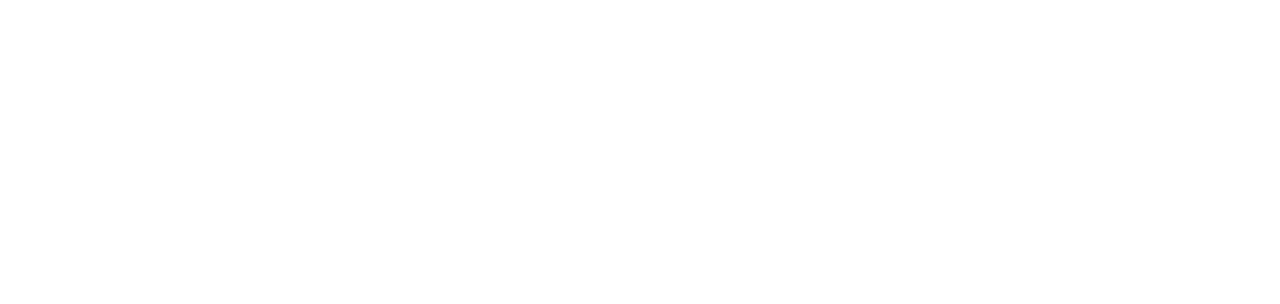
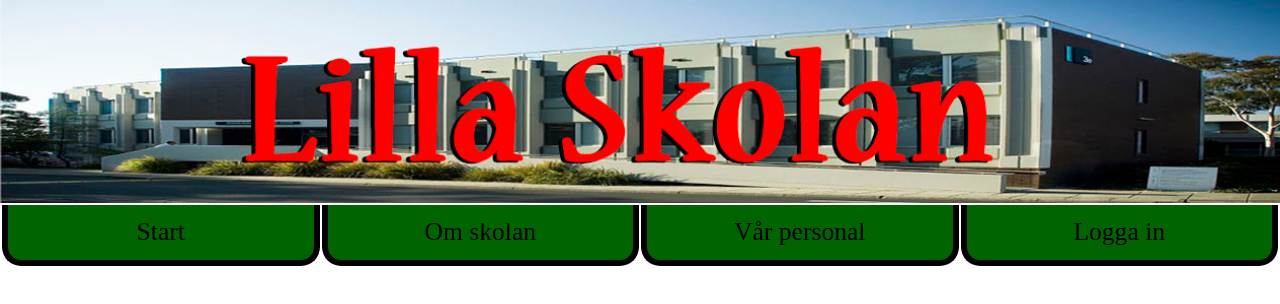
Before and after one commit to itgsod-patrik-roos/Project_Grundskola, a plain HTML site: page subpages/Logga_in.html in a window 1280 px wide. Drawn offline with Linux system fonts and the light colour scheme.

Commit message:
continued working on the header

```diff
--- a/css/style1.css
+++ b/css/style1.css
@@ -30,7 +30,7 @@
     text-align: center;
     padding: 1vw;
     outline: 0px;
-    background-color: darkgray;
+    background-color: darkgreen;
     border-right-style: solid ;
     border-bottom-style: solid;
     border-left-style: solid;
@@ -48,6 +48,22 @@
 .header_img img { display: block; }
 .header_navbar div { display: block; }
 
+a{
+    text-decoration: none;
+}
+
+a:link{
+    color: black;
+}
+
+a:visited{
+    color: black;
+}
+
+a:hover {
+    color: darkgray;
+}
+
 html, body, body div, span, object, iframe, h1, h2, h3, h4, h5, h6, p, blockquote, pre, abbr, address, cite, code, del, dfn, em, img, ins, kbd, q, samp, small, strong, sub, sup, var, b, i, dl, dt, dd, ol, ul, li, fieldset, form, label, legend, table, caption, tbody, tfoot, thead, tr, th, td, article, aside, figure, footer, header, hgroup, menu, nav, section, time, mark, audio, video {
     margin: 0;
     padding: 0;
--- a/subpages/Logga_in.html
+++ b/subpages/Logga_in.html
@@ -1,16 +1,32 @@
 <!DOCTYPE html>
 <html>
 <head lang="en">
+    <link rel="stylesheet" type="text/css" href="../css/style1.css">
     <meta charset="UTF-8">
     <title>Namn - Logga in</title>
 </head>
 <body>
     <div class="header">
         <div class="header_img">
-
+            <img src="../img/school_edited2.jpg">
         </div>
         <div class="header_navbar">
-
+            <table class="nav_table">
+                <tr class="nav_row">
+                    <td class="navbar_item">
+                        <a href="../index.html">Start</a>
+                    </td>
+                    <td class="navbar_item">
+                        <a href="om_skola.html"> Om skolan</a>
+                    </td>
+                    <td class="navbar_item">
+                        <a href="var_personal.html"> Vår personal</a>
+                    </td>
+                    <td class="navbar_item">
+                        <a href="Logga_in.html"> Logga in</a>
+                    </td>
+                </tr>
+            </table>
         </div>
     </div>
     <div>
```
Also changed, not shown: subpages/om_skola.html (+18 -2 lines), subpages/var_personal.html (+18 -3 lines).
